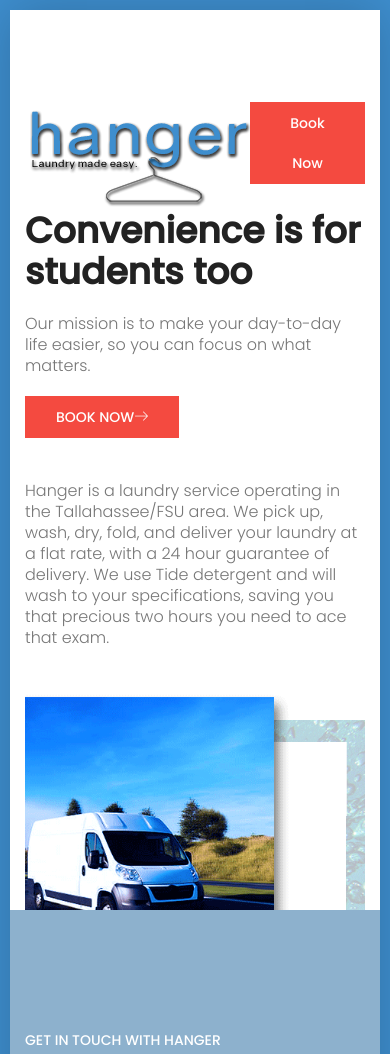
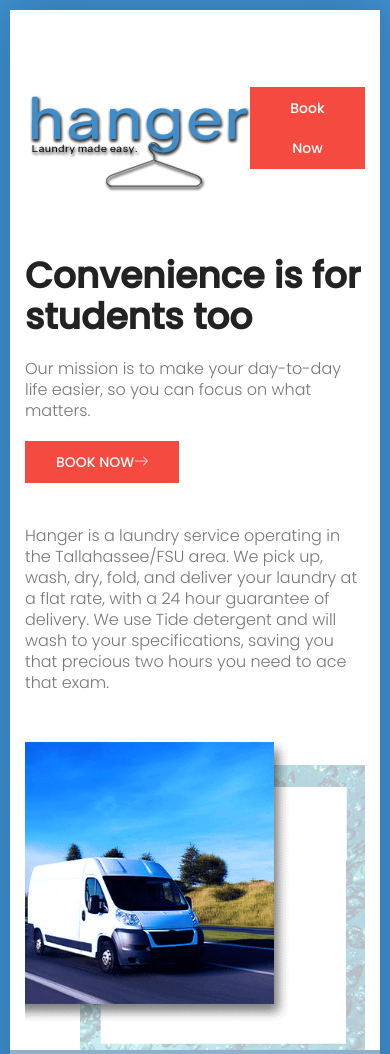
Before and after one commit to sprthq/sprthq2.github.io, a plain HTML site: page index.html in a window 390 px wide. Shown: the top 1054 px of the page. Drawn offline with nearby package versions, Linux system fonts and the light colour scheme.

Commit message:
removed absolute positioning etc

```diff
--- a/css/main.css
+++ b/css/main.css
@@ -1844,12 +1844,13 @@ h1, h2, h3, h4, h5, h6 {
 }
 
 .default-header {
-  padding: 20px 60px;
-  position: absolute;
+  padding: 0px 20px;
+  position: relative;
   top: 0;
   left: 0;
   width: 100%;
   z-index: 9;
+  background-color: #fff;
 }
 
 @media (max-width: 1199px) {
@@ -1860,7 +1861,7 @@ h1, h2, h3, h4, h5, h6 {
 
 @media (max-width: 767px) {
   .default-header {
-    padding: 20px 15px;
+    padding: 5px 15px;
   }
 }
 
@@ -2038,12 +2039,12 @@ nav a:hover {
 
 .banner-area {
   background: #fff;
-  padding-top: 100px;
+  padding-top: 5px;
 }
 
 .banner-area2 {
   background: #fff;
-  padding-top: 200px;
+  padding-top: 5px;
   padding-bottom: 100px;
 }
 
@@ -2055,7 +2056,7 @@ nav a:hover {
 
 @media (max-width: 767px) {
   .banner-content {
-    margin-top: 100px;
+    margin-top: 5px;
   }
 }
 
```
Also changed, not shown: 1 other file.
